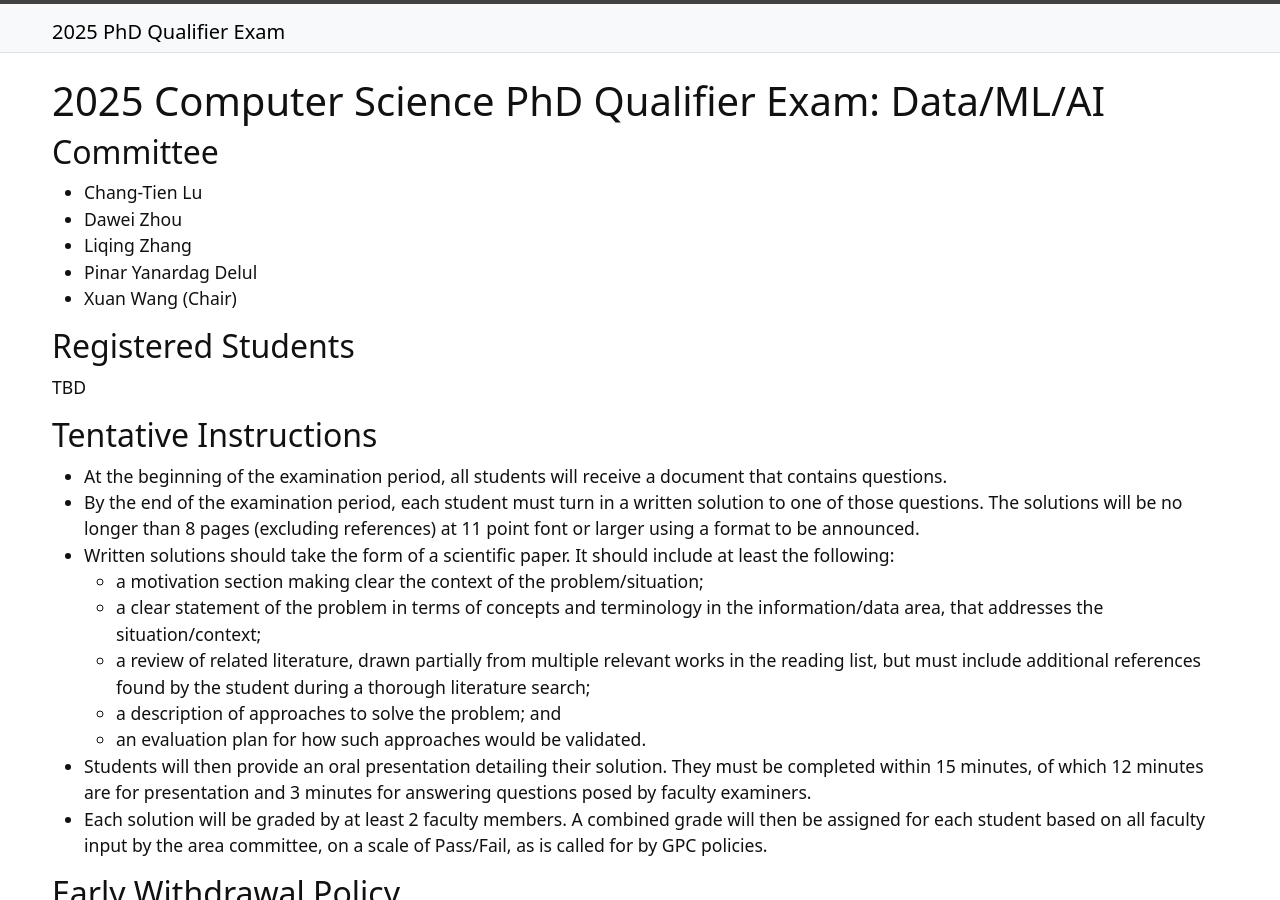
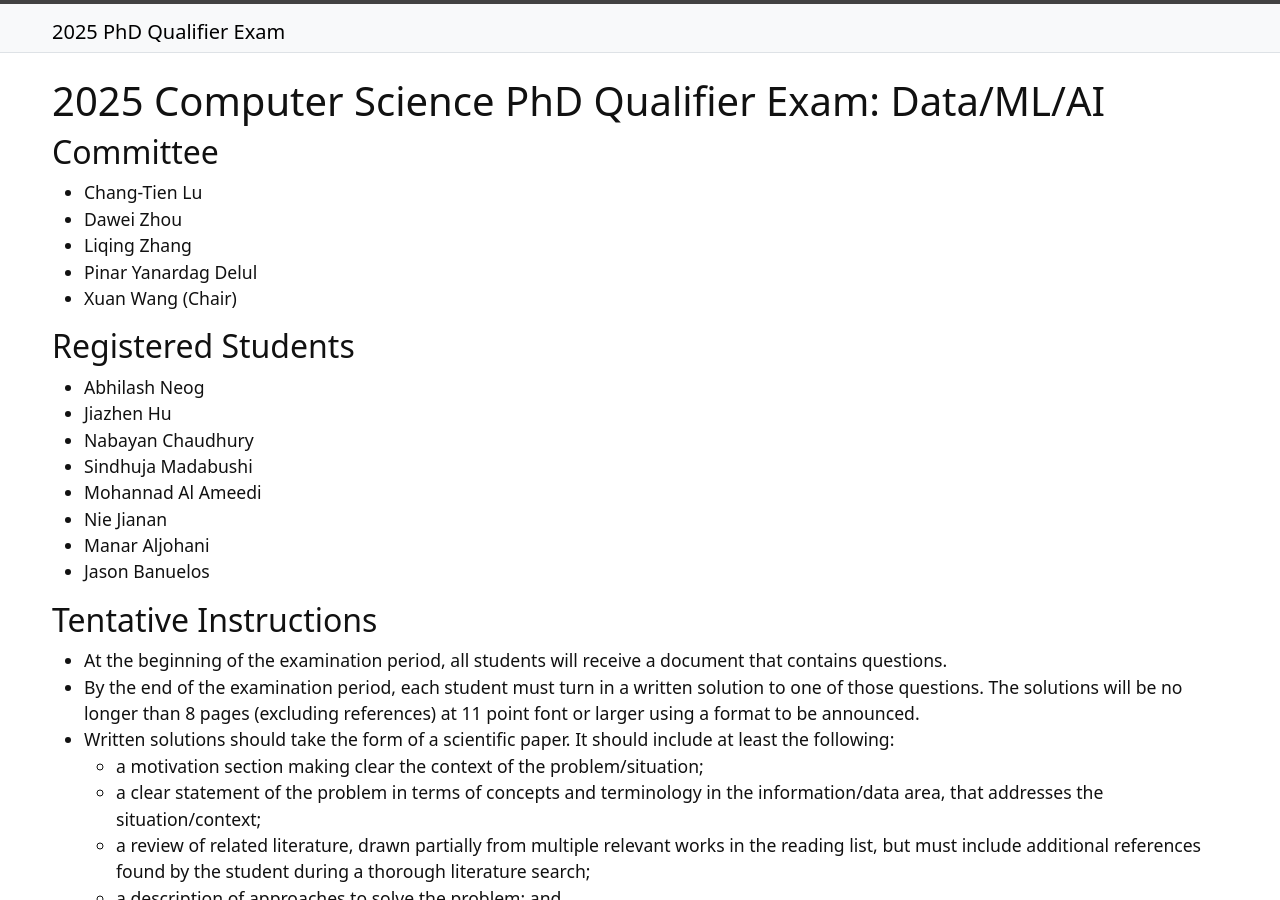
Before and after one commit to xuanwang91/2025-phd-qualifier-exam, a Jekyll site: the page built from index.md, in a window 1280 px wide and 900 px high. Built offline with Jekyll 4.4.1, drawn with Linux system fonts in a browser that asks for light colours.

Commit message:
Update index.md

```diff
--- a/index.md
+++ b/index.md
@@ -13,7 +13,14 @@ layout: page
 - Xuan Wang (Chair)
 
 ## Registered Students
-TBD
+- Abhilash Neog
+- Jiazhen Hu
+- Nabayan Chaudhury
+- Sindhuja Madabushi
+- Mohannad Al Ameedi
+- Nie Jianan
+- Manar Aljohani
+- Jason Banuelos
 
 ## Tentative Instructions
 - At the beginning of the examination period, all students will receive a document that contains questions.
```
